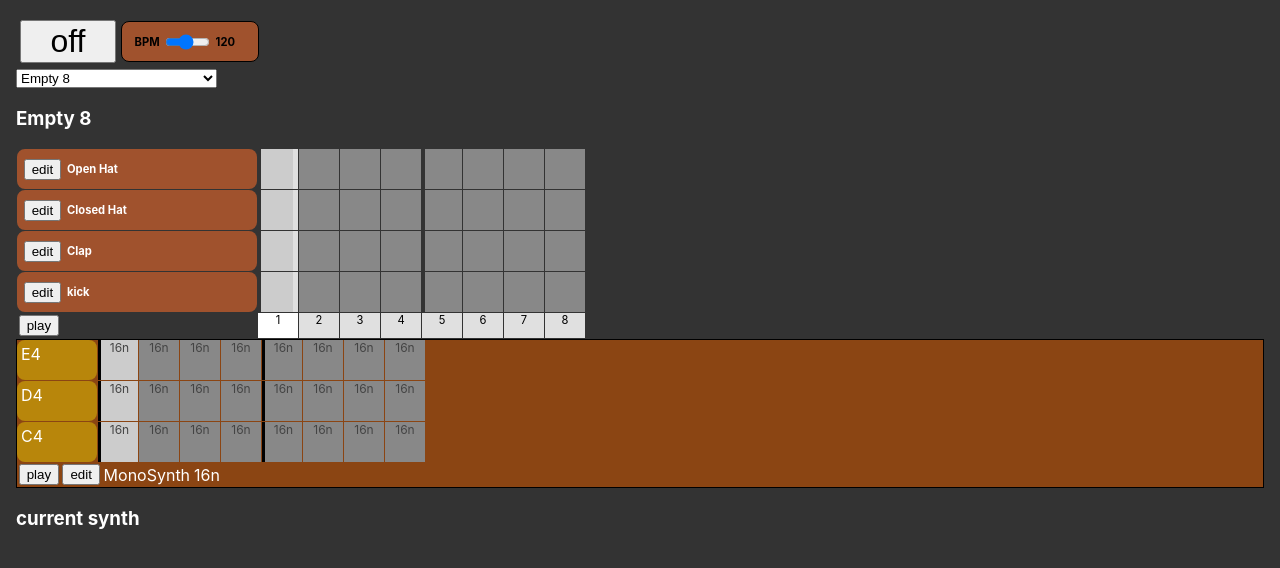
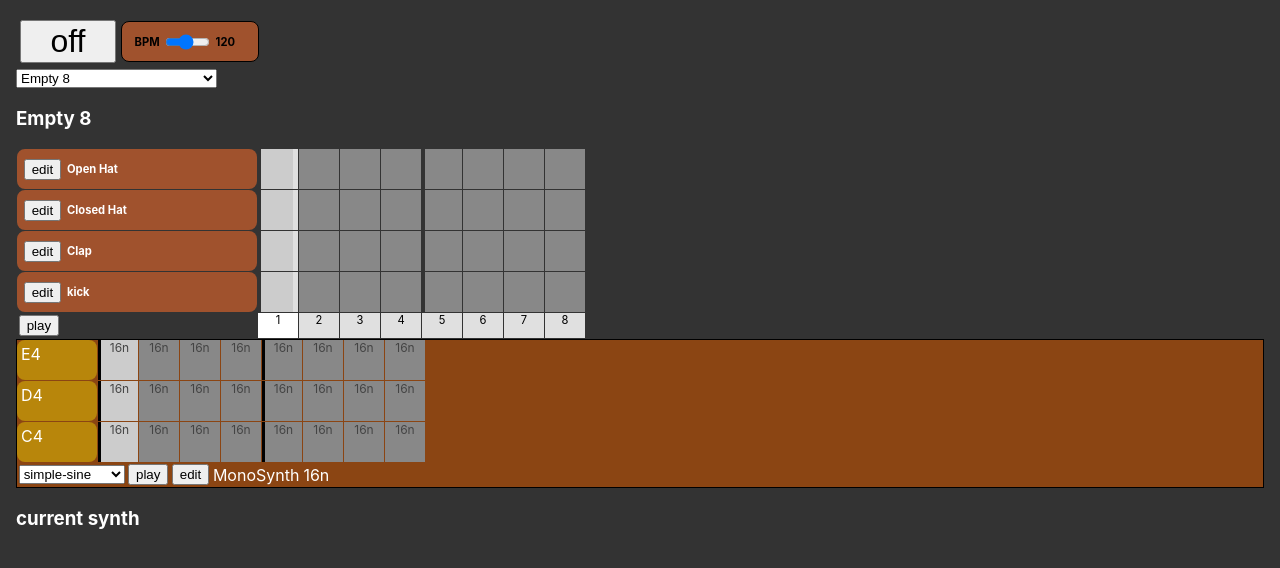
Before and after one commit to joshmarinacci/xp, a React (Create React App) app in the folder synth2/: page / in a window 1280 px wide. Shown: the top 568 px of the page. Built offline with nearby package versions, Linux system fonts and the light colour scheme.

Commit message:
add instrument switcher

```diff
--- a/synth2/src/App.js
+++ b/synth2/src/App.js
@@ -1,12 +1,12 @@
 import './App.css'
-import {DuoSynth, MonoSynth} from "tone"
+import {MonoSynth} from "tone"
 import {useState} from 'react'
 import {SynthEditor} from './editors.jsx'
 import {BPMControl, HBox, PlayPauseButton, SequencerGrid} from './comps.jsx'
 
 import {SequencerGrid2} from './sequencer.jsx'
 import {BassLineSequence, SynthWrapper} from './dataobjects.js'
-import {MakeSynths, STATES} from './presets.js'
+import {MakeInstruments, MakePercussionInstruments, STATES} from './presets.js'
 
 
 function PresetsLoader({onChange}) {
@@ -18,8 +18,12 @@ function PresetsLoader({onChange}) {
     </select>
 }
 
-let MASTER_SYNTHS = MakeSynths()
-let bass_steps = new BassLineSequence(new MonoSynth().toDestination(),
+let MASTER_SYNTHS = MakePercussionInstruments()
+
+let INSTRUMENTS = MakeInstruments();
+let bass_steps = new BassLineSequence(
+    'simple-sine',
+    INSTRUMENTS['simple-sine'],
     ["C4",'D4',"E4"].reverse(),
     '16n',
     8)
@@ -49,7 +53,9 @@ function App() {
         />
         <SequencerGrid2
             data={bass_steps}
-            onEdit={data => set_editing_synth(new SynthWrapper(data.synth, data.name))}/>
+            onEdit={data => set_editing_synth(new SynthWrapper(data.synth, data.name))}
+            availableInstruments={INSTRUMENTS}
+        />
         {/*<HBox>*/}
         {/*    <button onClick={()=>set_editing_synth(new SynthWrapper(new MonoSynth().toDestination()))}>+ mono synth</button>*/}
         {/*    <button onClick={()=>set_editing_synth(new SynthWrapper(new DuoSynth().toDestination()))}>+ duo synth</button>*/}
--- a/synth2/src/dataobjects.js
+++ b/synth2/src/dataobjects.js
@@ -107,8 +107,9 @@ class EventSource {
 }
 
 export class BassLineSequence extends EventSource {
-    constructor(synth, notes, default_duration, stepCount) {
+    constructor(instrumentName, synth, notes, default_duration, stepCount) {
         super()
+        this.instrumentName = instrumentName
         this.synth = synth
         this.notes = notes
         this.stepCount = stepCount
@@ -152,4 +153,13 @@ export class BassLineSequence extends EventSource {
     getCell(row, col) {
         return this.steps[row][col]
     }
+    getInstrumentName() {
+        return this.instrumentName
+    }
+    setInstrument(key,value) {
+        this.instrumentName = key
+        this.synth = value
+        this.fire("change",{})
+        console.log("set instrument to",this.instrumentName,this.synth)
+    }
 }
--- a/synth2/src/presets.js
+++ b/synth2/src/presets.js
@@ -1,4 +1,4 @@
-import {Filter, MembraneSynth, NoiseSynth} from 'tone'
+import {Filter, MembraneSynth, MonoSynth, NoiseSynth} from 'tone'
 
 export let STATES = {
     "clear8": {
@@ -76,7 +76,7 @@ export let STATES = {
     }
 }
 
-export function MakeSynths() {
+export function MakePercussionInstruments() {
 
 
 // filtering the hi-hats a bit
@@ -150,3 +150,19 @@ export function MakeSynths() {
 
     return synths
 }
+
+export function MakeInstruments() {
+    return {
+        'simple-sine': new MonoSynth({
+            title:'simple-sine',
+            oscillator:{
+                type:"sine",
+            },
+        }).toDestination(),
+        'simple-square': new MonoSynth({
+            oscillator:{
+                type:"square",
+            },
+        }).toDestination(),
+    }
+}
--- a/synth2/src/sequencer.jsx
+++ b/synth2/src/sequencer.jsx
@@ -29,7 +29,29 @@ function StepCell({row, col, data, active_step}) {
     }>{data.getCell(row,col).dur}</div>
 }
 
-export function SequencerGrid2({data, onEdit}) {
+function InstrumentSelector({availableInstruments,data}) {
+    const [name,sname] = useState(data.getInstrumentName())
+    useEffect(() => {
+        let cb = () => sname(data.getInstrumentName())
+        data.on('change', cb)
+        return () => {
+            data.off('change', cb)
+        }
+    })
+    return <select
+        value={name}
+        onChange={(e)=>{
+            let name = e.target.value
+            data.setInstrument(name, availableInstruments[name])
+        }}
+    >
+        {Object.keys(availableInstruments).map(name => {
+            return <option key={name} name={name}>{name}</option>
+        })}
+    </select>
+}
+
+export function SequencerGrid2({data, onEdit, availableInstruments}) {
     const [playing, set_playing] = useState(false)
     const [loop, set_loop] = useState(null)
     const [step, set_step] = useState(0)
@@ -72,6 +94,10 @@ export function SequencerGrid2({data, onEdit}) {
     })
     return <div style={style} className={'sequencer-grid2'}>{rows}
         <HBox>
+            <InstrumentSelector
+                availableInstruments={availableInstruments}
+                data={data}
+            />
             <button onClick={toggle_sequencer}>{playing ? "pause" : "play"}</button>
             <button onClick={edit_synth}>edit</button>
             <label>{data.synth.name}</label><label>{data.default_duration}</label>
```
